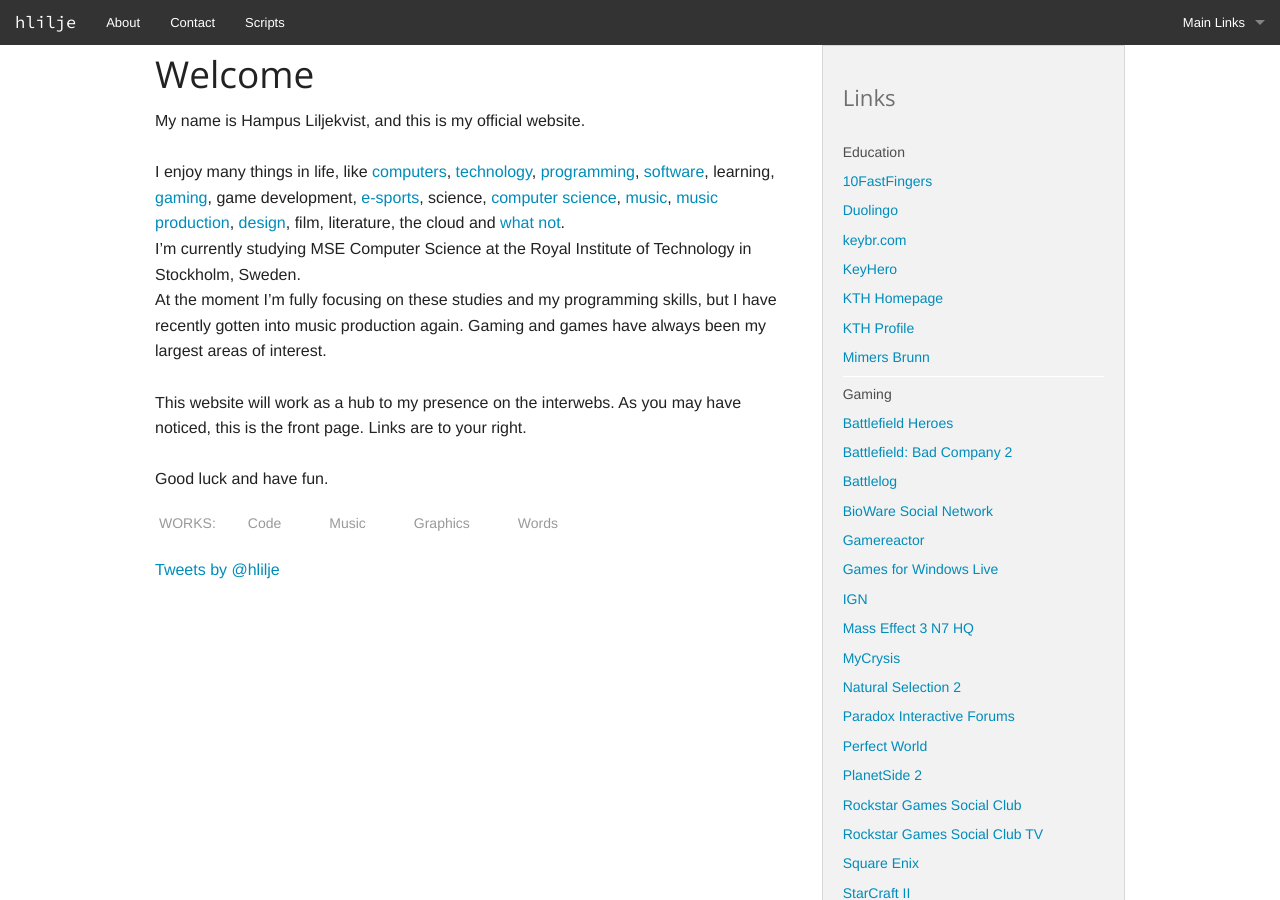
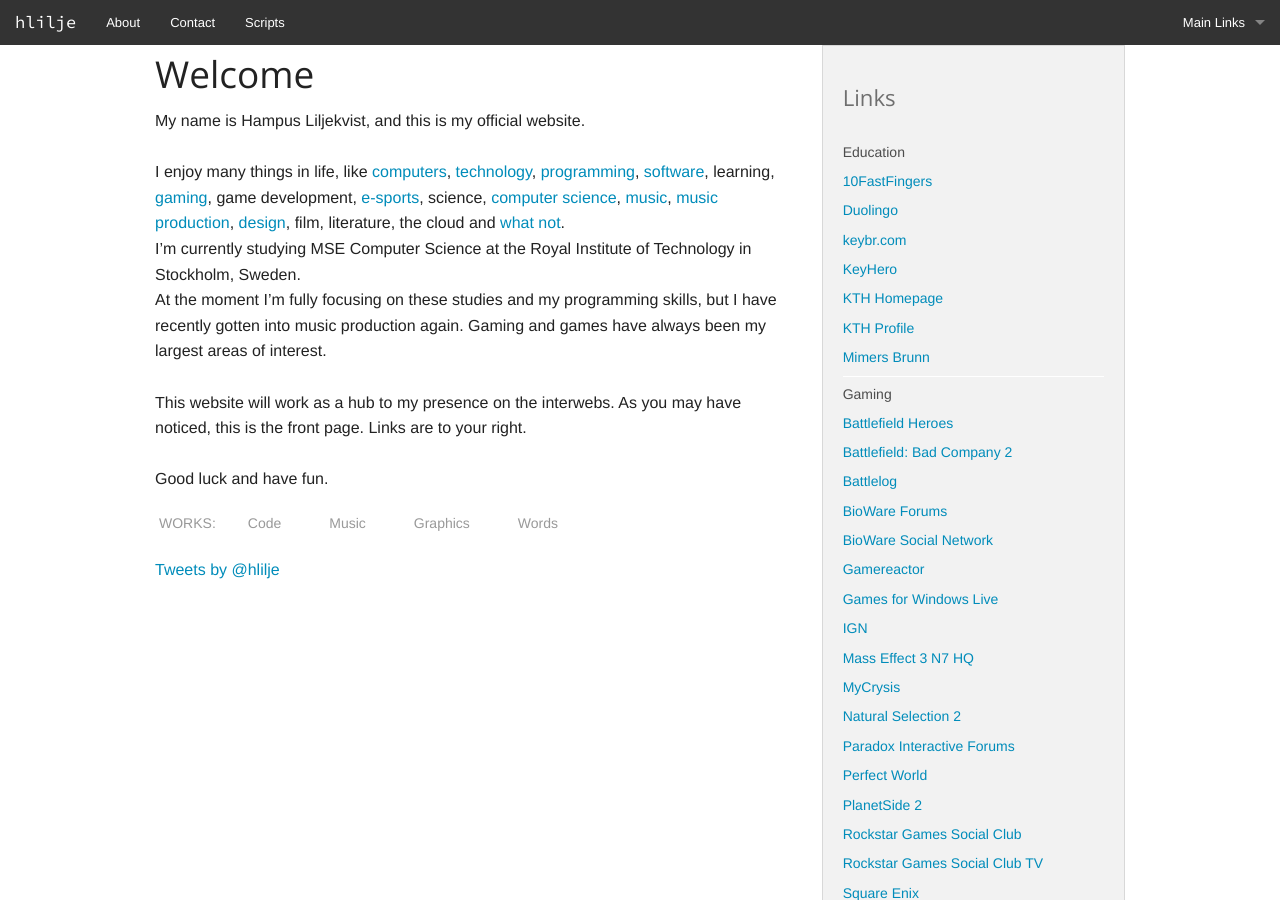
Before and after one commit to hlilje/hlilje.github.io, a Jekyll site: the page built from index.html, in a window 1280 px wide and 900 px high. Built offline with Jekyll 4.4.1, drawn with Linux system fonts in a browser that asks for light colours; comment, search, counter and statistics services are not loaded.

Commit message:
Update links

```diff
--- a/_includes/links.html
+++ b/_includes/links.html
@@ -14,6 +14,7 @@
     <li><a href="http://www.battlefieldheroes.com/en/player/2302280599" title="Battlefield Heroes profile" target="_blank">Battlefield Heroes</a></li>
     <li><a href="http://www.battlefieldbadcompany2.com/stats?persona=240682689&#038;platform=pc" title="Battlefield: Bad Company 2 profile" target="_blank">Battlefield: Bad Company 2</a></li>
     <li><a href="http://battlelog.battlefield.com/bf4/user/khlilje/" title="Battlelog profile" target="_blank">Battlelog</a></li>
+    <li><a href="http://forum.bioware.com/user/755021-hlilje/" title="BioWare Forums profile" target="_blank">BioWare Forums</a></li>
     <li><a href="http://social.bioware.com/3138382/" title="BioWare Social Network profile" target="_blank">BioWare Social Network</a></li>
     <li><a href="http://www.gamereactor.se/krypin/Superkargoeren/" title="Gamereactor profile" target="_blank">Gamereactor</a></li>
     <li><a href="http://live.xbox.com/Profile?gamertag=vaexelverkan" title="Games for Windows Live profile" target="_blank">Games for Windows Live</a></li>
```
